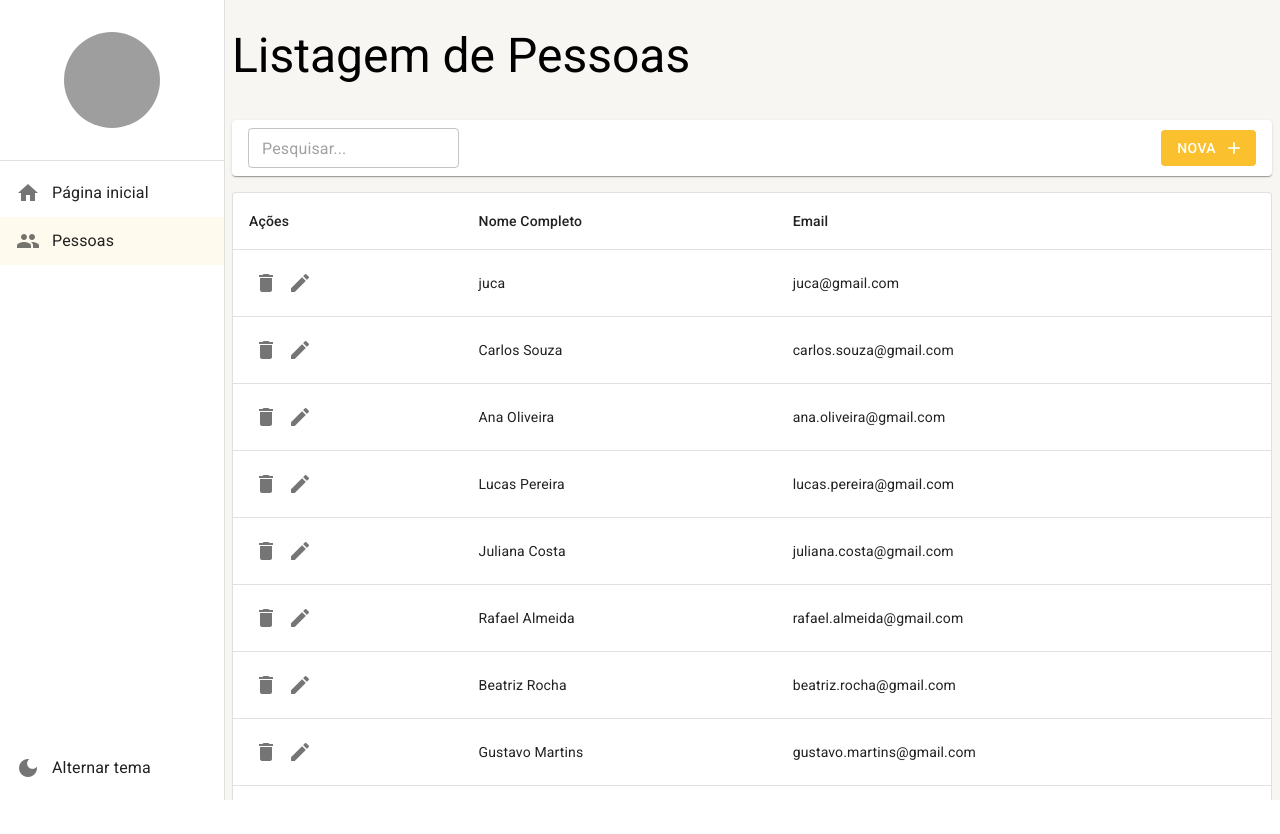
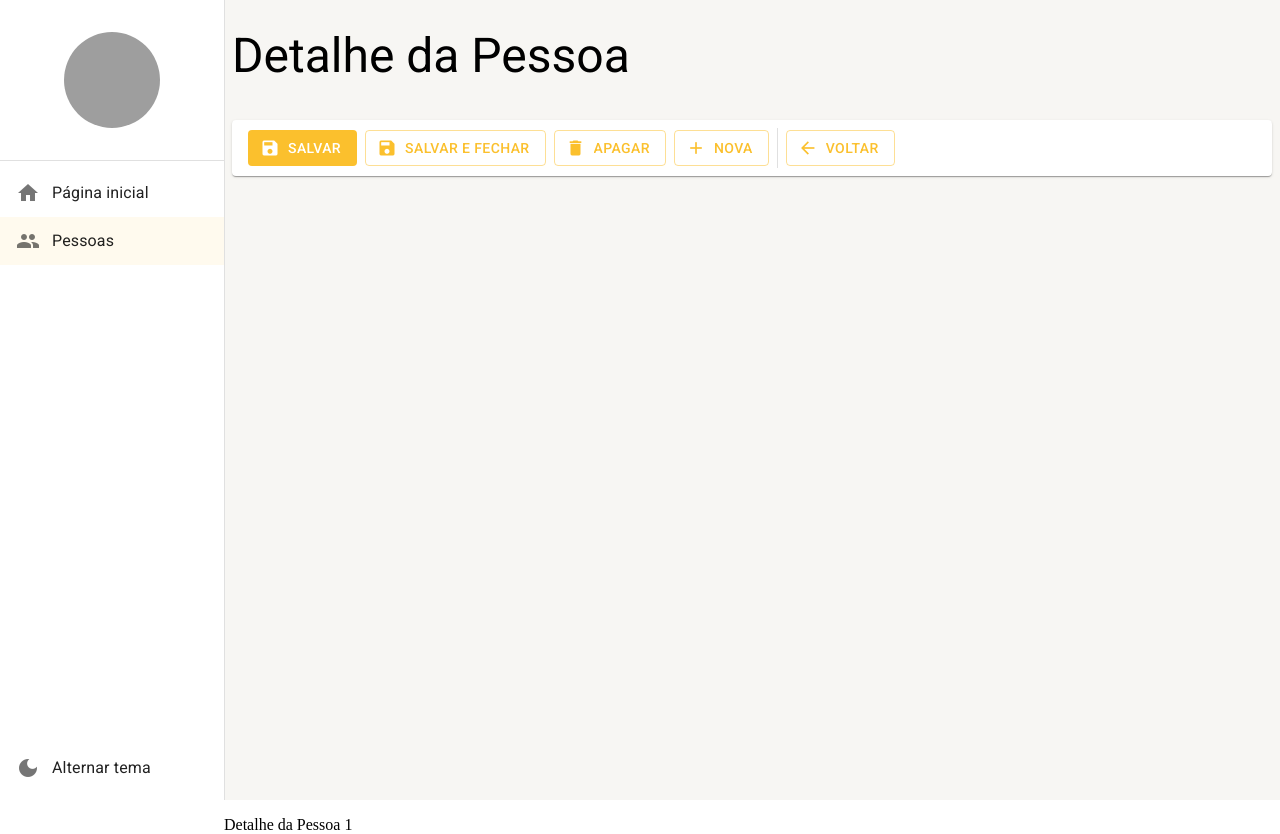
Before and after one commit to leandrorf/curso-react-materialui5-typescript, a React (Create React App) app in the folder youtube-curso-react-materialui-typescript/: page /pessoas/detalhe/1 in a window 1280 px wide. Before the commit the page ends 800 px from the top, so only its background shows below. Built offline with nearby package versions, Linux system fonts and the light colour scheme; data requests are answered from the project's data file; grey boxes are pictures that could not be loaded.

Commit message:
#31 - Tela de criação e edição de registro

```diff
--- a/youtube-curso-react-materialui-typescript/mock/database.json
+++ b/youtube-curso-react-materialui-typescript/mock/database.json
@@ -41,12 +41,6 @@
       "cidadeId": 5,
       "email": "beatriz.rocha@gmail.com",
       "nomeCompleto": "Beatriz Rocha"
-    },
-    {
-      "id": 11,
-      "cidadeId": 4,
-      "email": "gustavo.martins@gmail.com",
-      "nomeCompleto": "Gustavo Martins"
     },
     {
       "id": 12,
--- a/youtube-curso-react-materialui-typescript/src/pages/index.ts
+++ b/youtube-curso-react-materialui-typescript/src/pages/index.ts
@@ -1,2 +1,3 @@
 export * from './dashboard/Dashboard';
 export * from './pessoas/ListagemDePessoas';
+export * from './pessoas/DetalheDePessoas';
--- /dev/null
+++ b/youtube-curso-react-materialui-typescript/src/pages/pessoas/DetalheDePessoas.tsx
@@ -0,0 +1,44 @@
+import { useNavigate, useParams } from "react-router-dom";
+import { LayoutBaseDePagina } from "../../shared/layouts";
+import { FerramentasDeDetalhe } from "../../shared/components";
+
+
+export const DetalheDePessoas: React.FC = () => {
+
+    const { id = 'nova' } = useParams<'id'>();
+    const navigate = useNavigate();
+
+    const handleSave = () => {
+        // Implement save logic here
+    }
+
+    const handleDelete = () => {
+        // Implement delete logic here
+    }
+
+    const handleSaveAndClose = () => {
+        // Implement save and close logic here
+    }
+
+    return (
+        <>
+            <LayoutBaseDePagina
+                titulo='Detalhe da Pessoa'
+                barraDeFerramentas={
+                    <FerramentasDeDetalhe
+                        textoBotaoNovo='Nova'
+                        mostrarBotaoSalvarEFechar
+                        mostrarBotaoNovo={id !== 'nova'}
+                        mostrarBotaoApagar={id !== 'nova'}
+                        aoClicarEmSalvar={() => handleSave()}
+                        aoClicarEmSalvarEFechar={() => handleSaveAndClose()}
+                        aoClicarEmApagar={() => handleDelete()}
+                        aoClicarEmNovo={() => navigate('/pessoas/detalhe/nova')}
+                        aoClicarEmVoltar={() => navigate('/pessoas')}
+                    />
+                }
+            />
+            <p>Detalhe da Pessoa {id}</p>
+        </>
+    );
+}
--- a/youtube-curso-react-materialui-typescript/src/pages/pessoas/ListagemDePessoas.tsx
+++ b/youtube-curso-react-materialui-typescript/src/pages/pessoas/ListagemDePessoas.tsx
@@ -71,6 +71,7 @@
                     mostrarInputBusca
                     textoBotaoNovo="Nova"
                     textoDaBusca={busca}
+                    aoClicarEmNovo={() => navigate('/pessoas/detalhe/nova')}
                     aoMudarTextoDaBusca={
                         texto => setSearchParams(
                             { busca: texto, pagina: '1' },
--- a/youtube-curso-react-materialui-typescript/src/routes/index.tsx
+++ b/youtube-curso-react-materialui-typescript/src/routes/index.tsx
@@ -1,7 +1,7 @@
 import { Routes, Route, Navigate } from 'react-router-dom';
 import { useDrawerContext } from '../shared/contexts';
 import { useEffect } from 'react';
-import { Dashboard, ListagemDePessoas } from '../pages';
+import { Dashboard, DetalheDePessoas, ListagemDePessoas } from '../pages';
 
 export const AppRoutes = () => {
 
@@ -27,7 +27,7 @@
         <Route path="/pagina-inicial" element={<Dashboard />} />
 
         <Route path="/pessoas" element={<ListagemDePessoas />} />
-        <Route path="/pessoas/detalhe/:id" element={<ListagemDePessoas />} />
+        <Route path="/pessoas/detalhe/:id" element={<DetalheDePessoas />} />
 
         <Route path="*" element={<Navigate to="/pagina-inicial" />} />
     </Routes>
```
